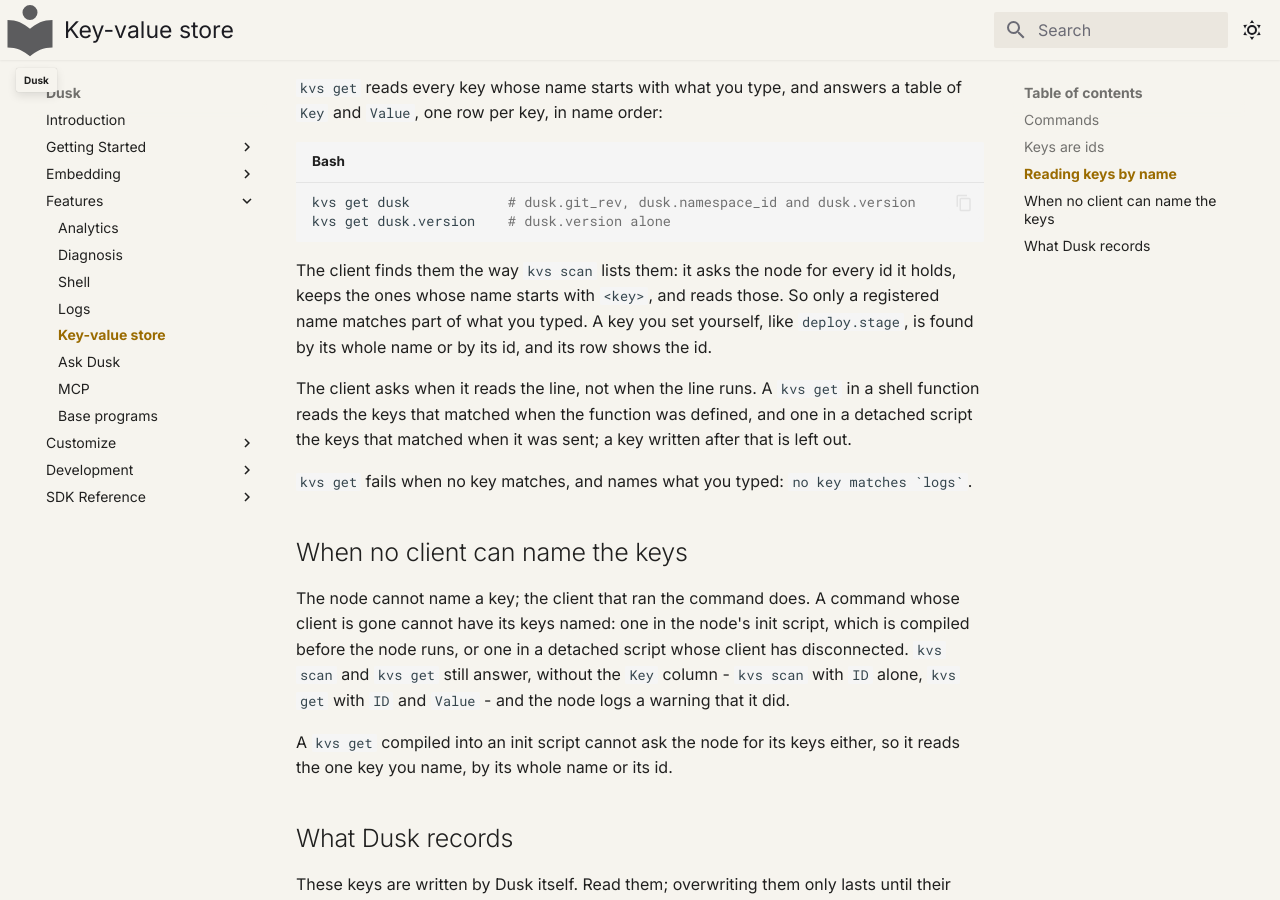
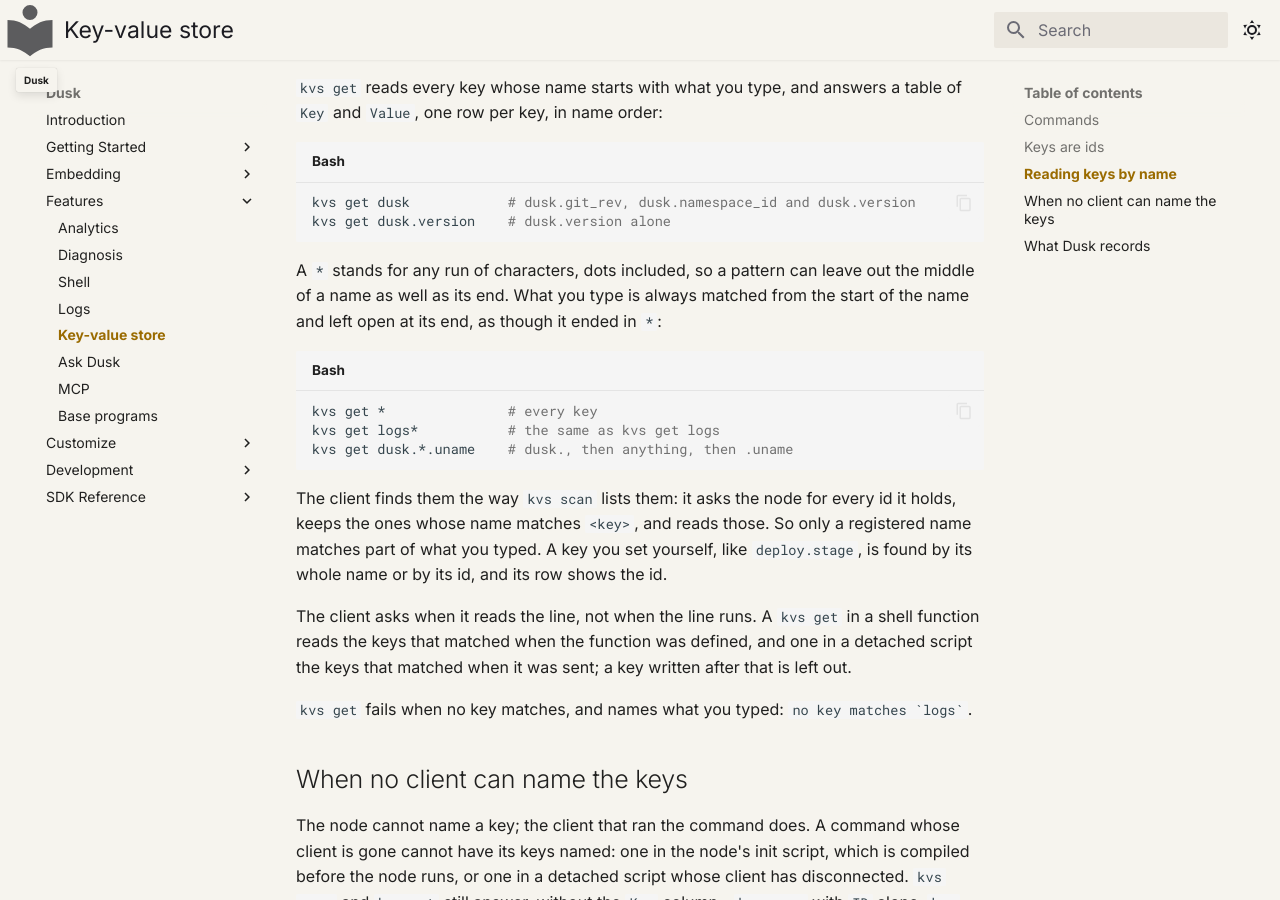
Before and after one commit to tomerze/dusk, an MkDocs documentation site: the page built from docs/docs/features/kvs.md, in a window 1280 px wide and 900 px high, scrolled down 1504 px. Built offline with MkDocs 1.6.1 and Material for MkDocs 9.7.7, drawn with Linux system fonts in a browser that asks for light colours; comment, search, counter and statistics services are not loaded; some of the changed text lies outside the part shown.

Commit message:
Update docs for kvs get matching key names with *

````diff
--- a/docs/docs/features/kvs.md
+++ b/docs/docs/features/kvs.md
@@ -14,7 +14,7 @@
 ## Commands
 
 ```sh
-kvs get <key>            # print every key starting with <key>, with its value; fails if there is none
+kvs get <key>            # print every key matching <key>, with its value; fails if there is none
 kvs set <key> <value>    # store <value> under <key>, replacing what was there
 kvs delete <key>         # remove <key>; prints whether it was there
 kvs exists <key>         # print whether <key> is there
@@ -70,8 +70,18 @@
 kvs get dusk.version    # dusk.version alone
 ```
 
+A `*` stands for any run of characters, dots included, so a pattern can leave
+out the middle of a name as well as its end. What you type is always matched
+from the start of the name and left open at its end, as though it ended in `*`:
+
+```sh
+kvs get *               # every key
+kvs get logs*           # the same as kvs get logs
+kvs get dusk.*.uname    # dusk., then anything, then .uname
+```
+
 The client finds them the way `kvs scan` lists them: it asks the node for every
-id it holds, keeps the ones whose name starts with `<key>`, and reads those. So
+id it holds, keeps the ones whose name matches `<key>`, and reads those. So
 only a registered name matches part of what you typed. A key you set yourself,
 like `deploy.stage`, is found by its whole name or by its id, and its row shows
 the id.
````
Also changed, not shown: 1 other file.
